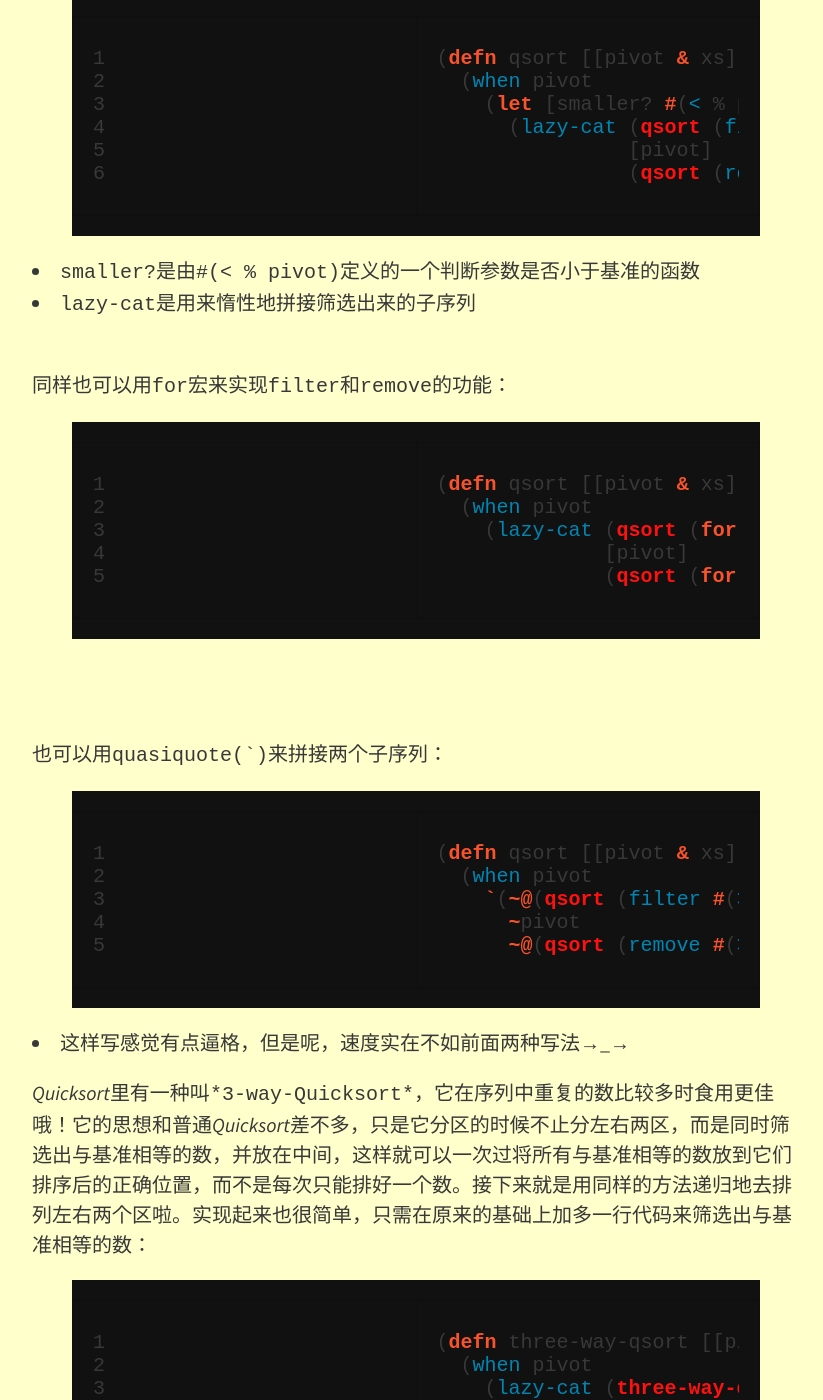
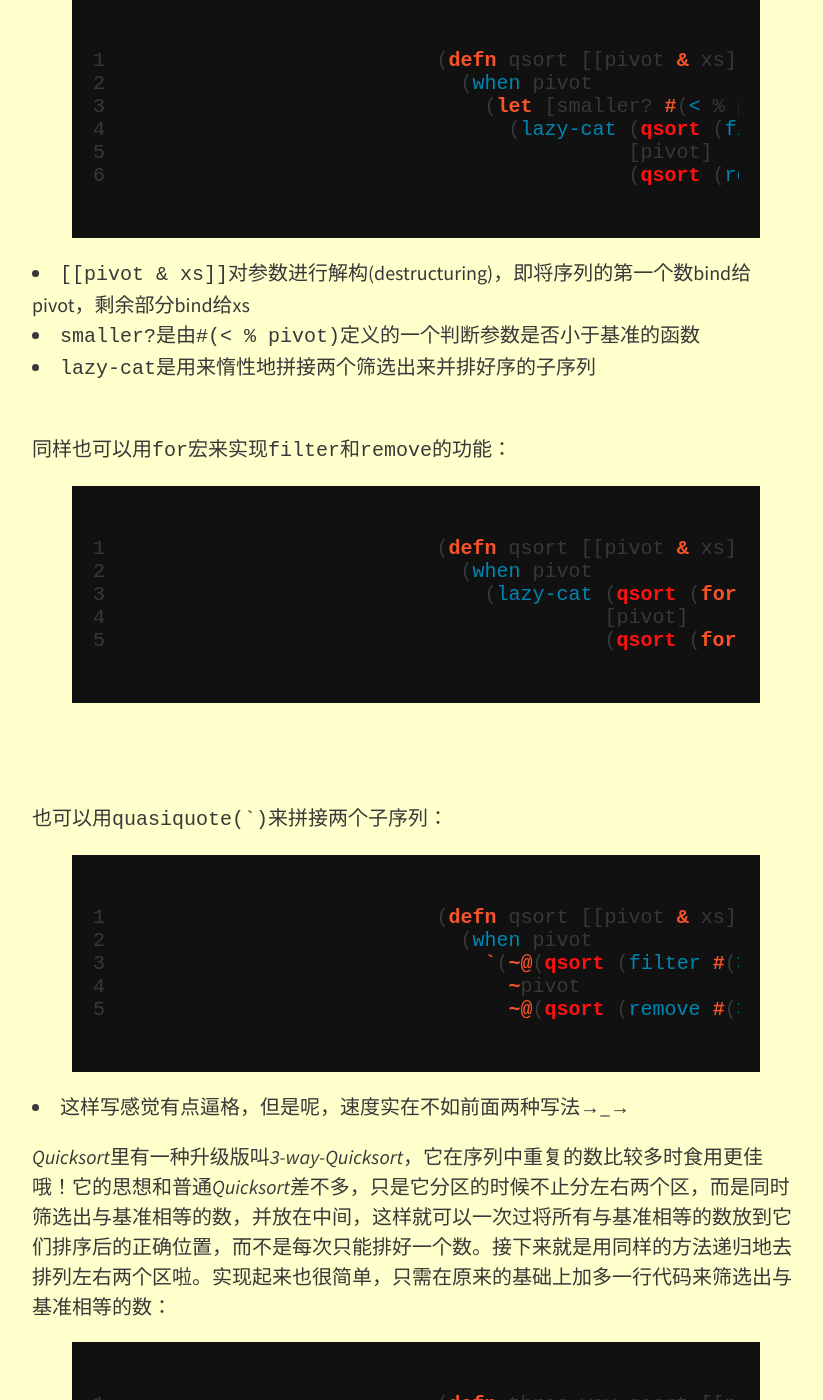
Before and after one commit to ChuitoChan/ChuitoChan.github.io, a Jekyll site: the page built from _posts/2015-07-26-quicksort-in-clojure.md, in a window 1280 px wide and 1400 px high, scrolled down 900 px. Shown: the whole window, without its empty margins (224-1047 px from the left). Built offline with Jekyll 4.4.1, drawn with Linux system fonts in a browser that asks for light colours; nearby versions of some CDN libraries; some of the changed text lies outside the part shown.

Commit message:
Update 2015-07-26-quicksort-in-clojure.md

```diff
--- a/_posts/2015-07-26-quicksort-in-clojure.md
+++ b/_posts/2015-07-26-quicksort-in-clojure.md
@@ -4,7 +4,7 @@ title: Quicksort in Clojure
 feature-img: "img/sample_feature_img.png"
 ---
 
-最近在学习*Robert Sedgewick*老头子的《算法》红宝书，刚好看到Sorting那一部分。各种有趣的排序算法，真是大开眼界，其中最`NB`的要算*Quicksort*了。书里的算法都是用`Java`实现的，但是`Java`写多了，真的有点无聊（而且手累），所以我就尝试用`Clojure`来实现一下*Quicksort*。
+最近在学习*Robert Sedgewick*老头子的《算法》红宝书，刚好看到`Sorting`那一部分。各种有趣的排序算法，真是大开眼界，其中最`NB`的要算*Quicksort*了。书里的算法都是用`Java`实现的，但是`Java`写多了，真的有点无聊（而且手累），所以我就尝试用`Clojure`来实现一下*Quicksort*。
 
 *Quicksort* 的基本思路就是：
 
@@ -23,8 +23,9 @@ feature-img: "img/sample_feature_img.png"
                 (qsort (remove smaller? xs))))))
 {% endhighlight clojure %}
 
+* `[[pivot & xs]]`对参数进行解构(destructuring)，即将序列的第一个数bind给pivot，剩余部分bind给xs
 * `smaller?`是由`#(< % pivot)`定义的一个判断参数是否小于基准的函数
-* `lazy-cat`是用来惰性地拼接筛选出来的子序列
+* `lazy-cat`是用来惰性地拼接两个筛选出来并排好序的子序列
 <br>
 <br>
 
@@ -52,7 +53,7 @@ feature-img: "img/sample_feature_img.png"
 
 * 这样写感觉有点逼格，但是呢，速度实在不如前面两种写法→_→
 
-*Quicksort*里有一种叫`*3-way-Quicksort*`，它在序列中重复的数比较多时食用更佳哦！它的思想和普通*Quicksort*差不多，只是它分区的时候不止分左右两区，而是同时筛选出与基准相等的数，并放在中间，这样就可以一次过将所有与基准相等的数放到它们排序后的正确位置，而不是每次只能排好一个数。接下来就是用同样的方法递归地去排列左右两个区啦。实现起来也很简单，只需在原来的基础上加多一行代码来筛选出与基准相等的数：<br>
+*Quicksort*里有一种升级版叫*3-way-Quicksort*，它在序列中重复的数比较多时食用更佳哦！它的思想和普通*Quicksort*差不多，只是它分区的时候不止分左右两个区，而是同时筛选出与基准相等的数，并放在中间，这样就可以一次过将所有与基准相等的数放到它们排序后的正确位置，而不是每次只能排好一个数。接下来就是用同样的方法递归地去排列左右两个区啦。实现起来也很简单，只需在原来的基础上加多一行代码来筛选出与基准相等的数：<br>
 {% highlight clojure linenos %}
 (defn three-way-qsort [[pivot :as xs]]
   (when pivot
```
